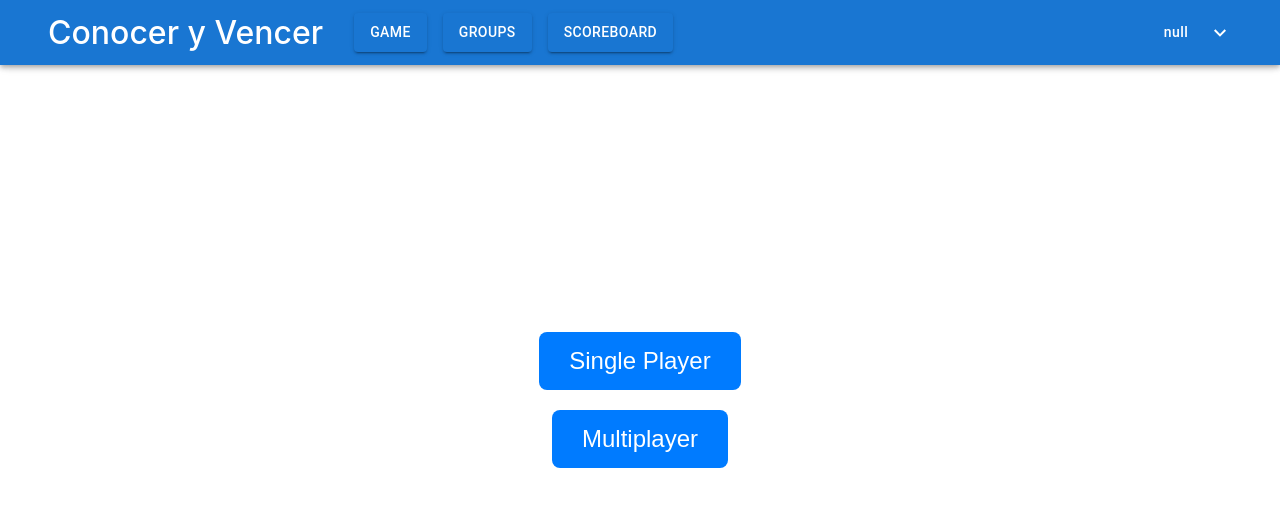
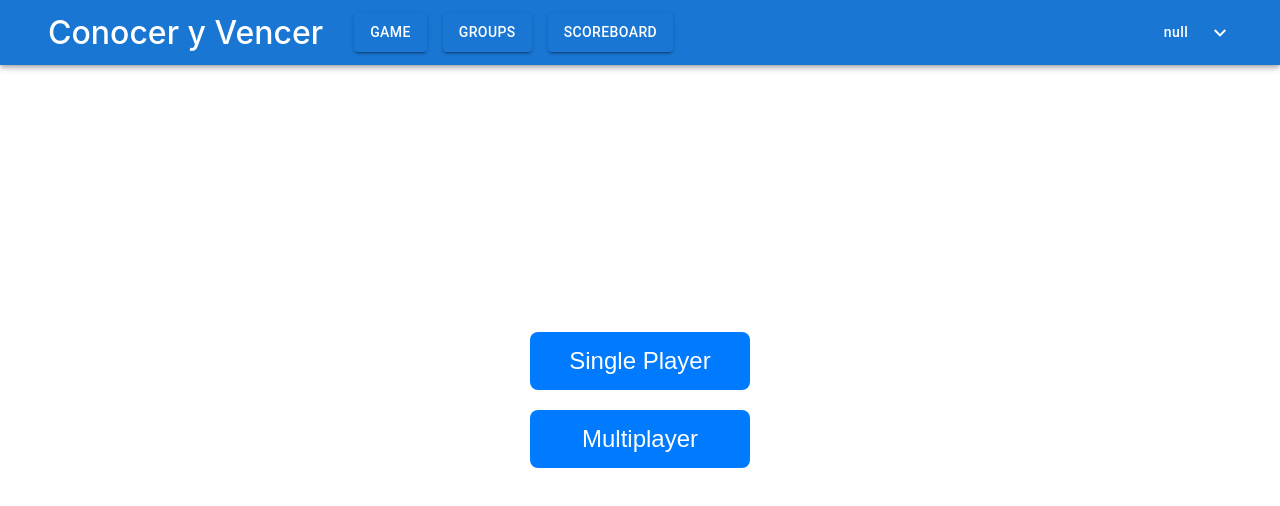
Before and after one commit to Arquisoft/wiq_en2a, a React (Create React App) app in the folder webapp/: page /game in a window 1280 px wide. Shown: the top 506 px of the page. Built offline with nearby package versions, Linux system fonts and the light colour scheme.

Commit message:
Same width for game buttons

```diff
--- a/webapp/src/components/game-layout/GameLayout.tsx
+++ b/webapp/src/components/game-layout/GameLayout.tsx
@@ -42,6 +42,4 @@ return(
 
 )
 
-
-
 }; export default GameLayout; // Export the 'GameLayout' component
--- a/webapp/src/pages/game/GamePage.css
+++ b/webapp/src/pages/game/GamePage.css
@@ -7,23 +7,24 @@
 }
 
 .game-page-button {
-  font-size: 1.5em; /* Adjust as needed */
-  padding: 15px 30px; /* Adjust as needed */
-  margin: 10px; /* Adjust as needed */
+  width: 220px;
+  font-size: 1.5em;
+  padding: 15px 30px;
+  margin: 10px;
   text-decoration: none;
   background-color: #007bff;
-  color: #ffffff; /* White text color */
+  color: #ffffff;
   border: none;
-  border-radius: 8px; /* Make the button slightly round */
+  border-radius: 8px;
   cursor: pointer;
   transition: background-color 0.3s ease;
 }
 
 .game-page-button:hover {
-  background-color: #0056b3; /* Adjust as needed */
+  background-color: #0056b3;
 }
 
 .game-page-button a {
-  color: inherit; /* Inherit the color from the button */
-  text-decoration: none; /* Remove underline for Link */
+  color: inherit;
+  text-decoration: none;
 }
```
